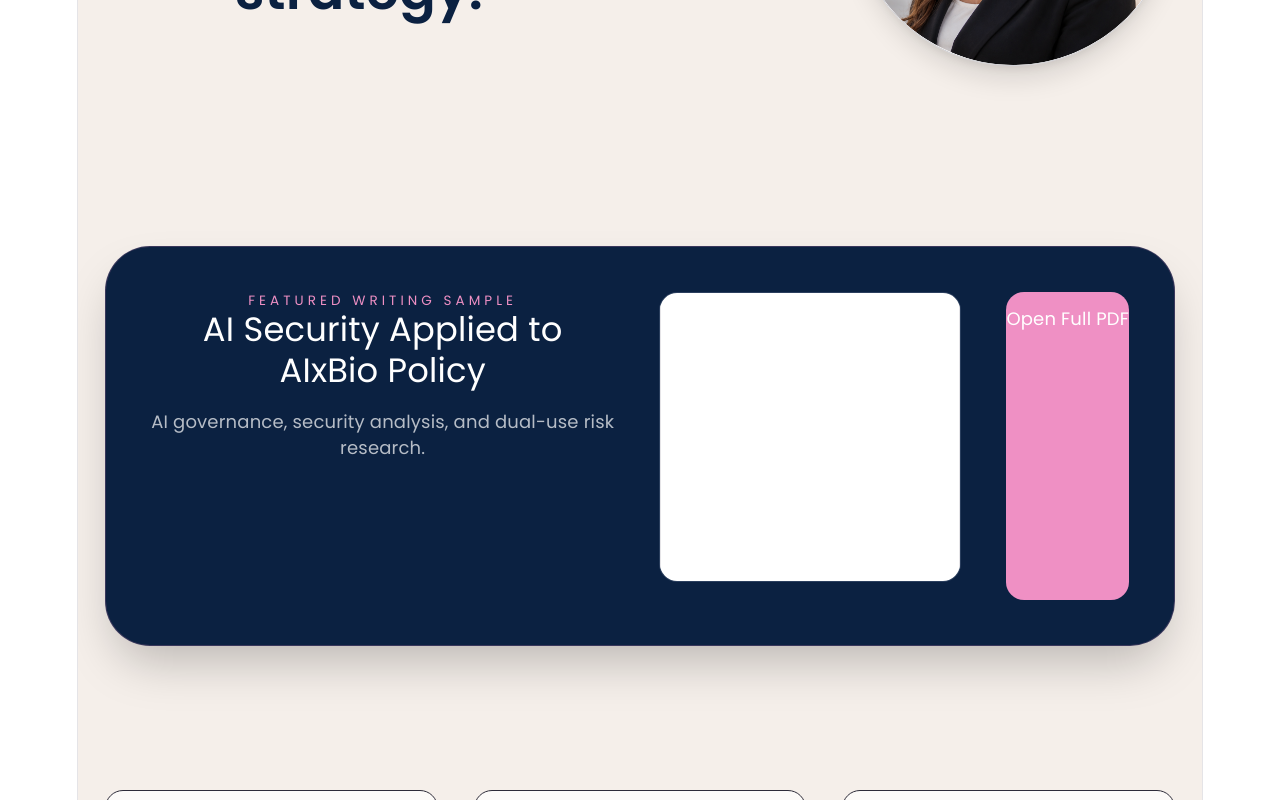
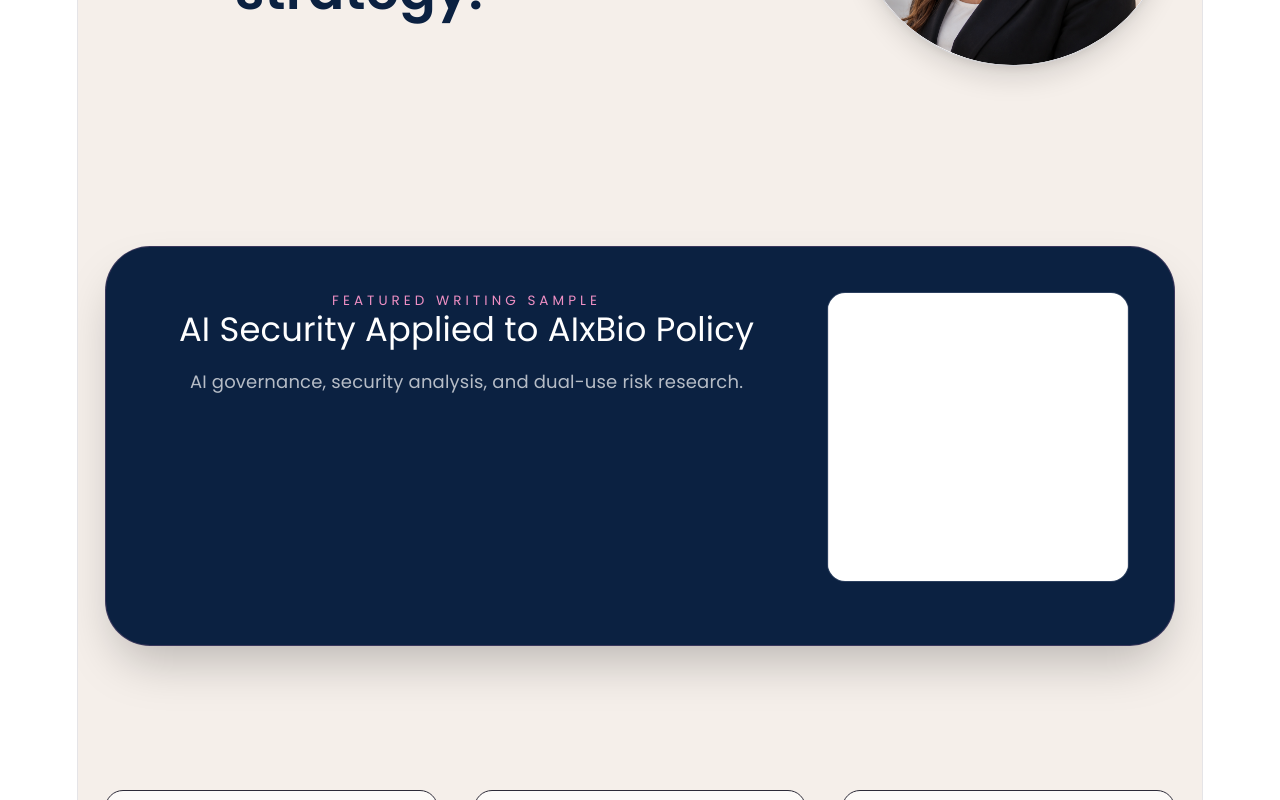
Before and after one commit to victoriamacali/victoria-portfolio, a React (Vite) app: page / in a window 1280 px wide. Shown: the part 537-1337 px from the top of the page. Built offline with nearby package versions, Linux system fonts and the light colour scheme.

Commit message:
fix pdf path

```diff
--- a/src/App.jsx
+++ b/src/App.jsx
@@ -82,19 +82,11 @@ export default function VictoriaMacaliWebsiteMockup() {
 
             <div className="rounded-2xl overflow-hidden border border-[#7586A2]/30 mb-4">
               <iframe
-                src="/victoria-portfolio/vm-research.pdf"
+                src="/victoria-portfolio/AI Security Applied to AIxBio - Victoria Macali.pdf"
                 className="w-full h-64"
               />
             </div>
 
-            <a
-              href="victoria-portfolio/vm-research.pdf"
-              target="_blank"
-              rel="noreferrer"
-              className="block text-center py-3 rounded-2xl bg-[#EF90C4] text-white"
-            >
-              Open Full PDF
-            </a>
 
           </div>
         </div>
```
Also changed, not shown: 1 other file (tests, documents, lock files or other folders).
